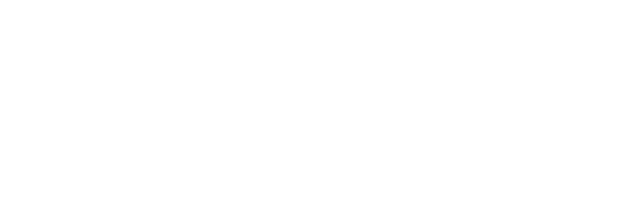
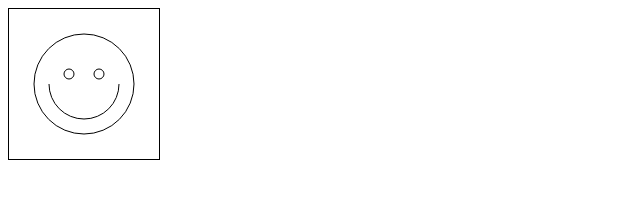
Before and after one commit to qpsqps123/playground, a plain HTML site: page playWithCanvas/index.html in a window 1280 px wide. Shown: the whole page, without its empty margins (0-640 px from the left). Drawn offline with Linux system fonts and the light colour scheme.

Commit message:
[feat] 스크립트 파일 추가, canvas가 지원되지 않는 브라우저에 대한 안내 문구 표시 기능 추가, MDN canvas 튜토리얼 예제 학습

```diff
--- a/playWithCanvas/index.html
+++ b/playWithCanvas/index.html
@@ -4,6 +4,8 @@
     <meta charset="UTF-8" />
     <meta http-equiv="X-UA-Compatible" content="IE=edge" />
     <meta name="viewport" content="width=device-width, initial-scale=1.0" />
+    <link rel="stylesheet" href="./style/style.css" />
+    <script src="./script/script.js" defer></script>
     <title>Canvas</title>
   </head>
   <body>
@@ -11,5 +13,9 @@
       >대체텍스트 사용시 이와 같이 canvas태그 안에 텍스트를 넣거나 img태그를
       넣어줍니다.</canvas
     >
+    <p id="unsupportedBrowser">
+      해당 브라우저에서 canvas를 지원하지 않습니다. canvas를 지원하는 브라우저를
+      사용해주세요.
+    </p>
   </body>
 </html>
--- /dev/null
+++ b/playWithCanvas/script/script.js
@@ -0,0 +1,42 @@
+function draw() {
+  const canvas = document.getElementById("tutorial");
+  const unsupportedBrowser = document.getElementById("unsupportedBrowser");
+
+  if (canvas.getContext) {
+    const ctx = canvas.getContext("2d");
+
+    /* --------------------------------- 예제 1 -------------------------------- */
+    // ctx.fillstyle = "rgb(200,0,0)";
+    // ctx.fillRect(10, 10, 50, 50);
+
+    // ctx.fillStyle = "rgba(0, 0, 200, 0.5";
+    // ctx.fillRect(30, 30, 50, 50);
+
+    /* --------------------------------- 예제 2 -------------------------------- */
+    // ctx.fillRect(25, 25, 100, 100);
+    // ctx.clearRect(45, 45, 60, 60);
+    // ctx.strokeRect(50, 50, 50, 50);
+
+    /* ---------------------------------- 예제 3---------------------------------- */
+    // ctx.beginPath();
+    // ctx.moveTo(75, 50);
+    // ctx.lineTo(100, 75);
+    // ctx.lineTo(100, 25);
+    // ctx.fill();
+
+    /* ---------------------------------- 예제 4 ---------------------------------- */
+    ctx.beginPath();
+    ctx.arc(75, 75, 50, 0, Math.PI * 2, true); // Outer circle
+    ctx.moveTo(110, 75);
+    ctx.arc(75, 75, 35, 0, Math.PI, false); // Mouse (clockwise)
+    ctx.moveTo(65, 65);
+    ctx.arc(60, 65, 5, 0, Math.PI * 2, true); // Left eye
+    ctx.moveTo(95, 65);
+    ctx.arc(90, 65, 5, 0, Math.PI * 2, true); // Right eye
+    ctx.stroke();
+  } else {
+    unsupportedBrowser.style.display = "block";
+  }
+}
+
+draw();
```
